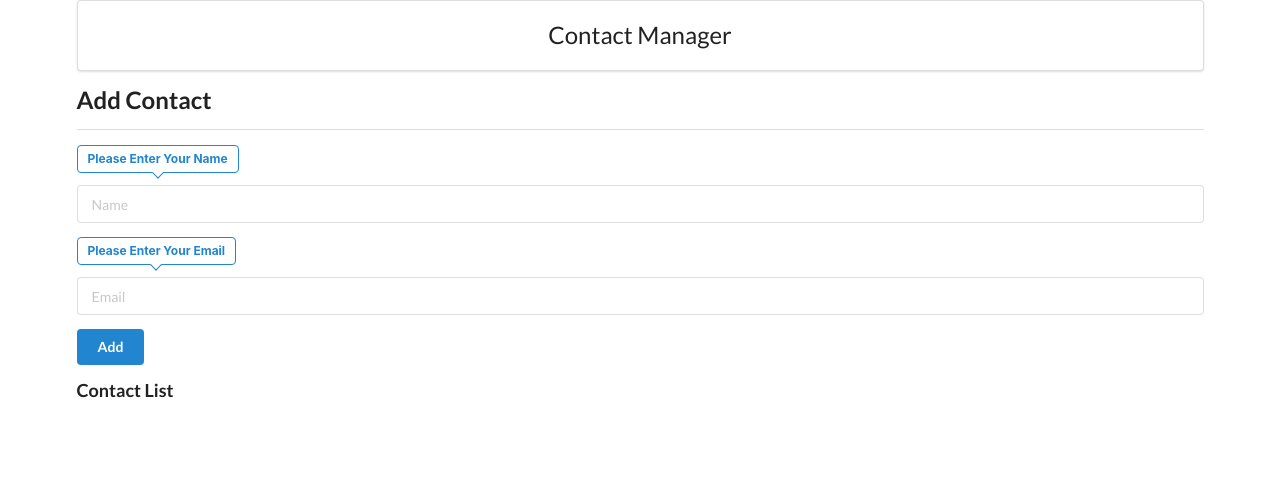
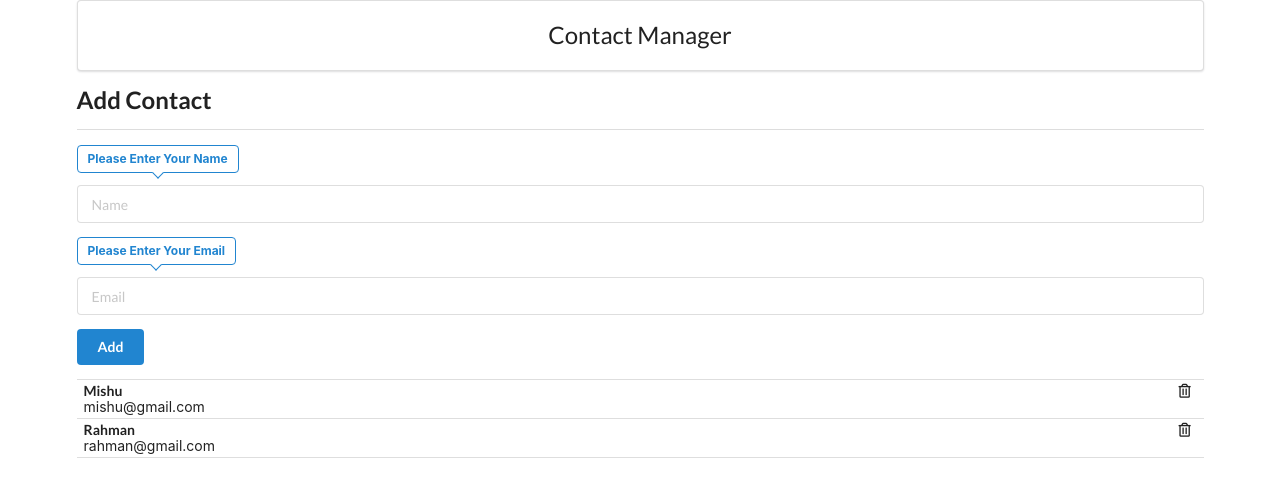
Before and after one commit to mishurahman616/contact-app, a React (Create React App) app: page / in a window 1280 px wide. Shown: the top 492 px of the page. Built offline with nearby package versions, Linux system fonts and the light colour scheme.

Commit message:
Passing Data using props

```diff
--- a/src/components/App.js
+++ b/src/components/App.js
@@ -5,12 +5,24 @@
 import ContactList from './ContactList';
 
 function App() {
+  const contacts = [
+    {
+      id: "1",
+      "name": "Mishu",
+      "email": "mishu@gmail.com"
+    },
+    {
+      id: "2",
+      "name": "Rahman",
+      "email": "rahman@gmail.com"
 
+    }
+  ]
   return (
     <div className='ui container'>
       <Header />
       <AddContact />
-      <ContactList />
+      <ContactList contacts={contacts}/>
     </div>
   );
 }
--- a/src/components/ContactList.js
+++ b/src/components/ContactList.js
@@ -2,10 +2,24 @@
 
 import React from "react";
 
-const ContactList = () =>{
+const ContactList = (props) =>{
+    const renderContactList = props.contacts.map((contact)=>{
+        return(
+            <div className="item">
+                <div class="right floated content">
+                    <i className="trash alternate outline icon"></i>
+                </div>
+                <div className="content">
+                    <div className="header">{contact.name}</div>
+                    <div>{contact.email}</div>
+                </div>
+
+            </div>
+        )
+    });
     return(
             <div className="ui celled list">
-                <h3> Contact List </h3>
+                {renderContactList}
             </div>
     );
 }
```
